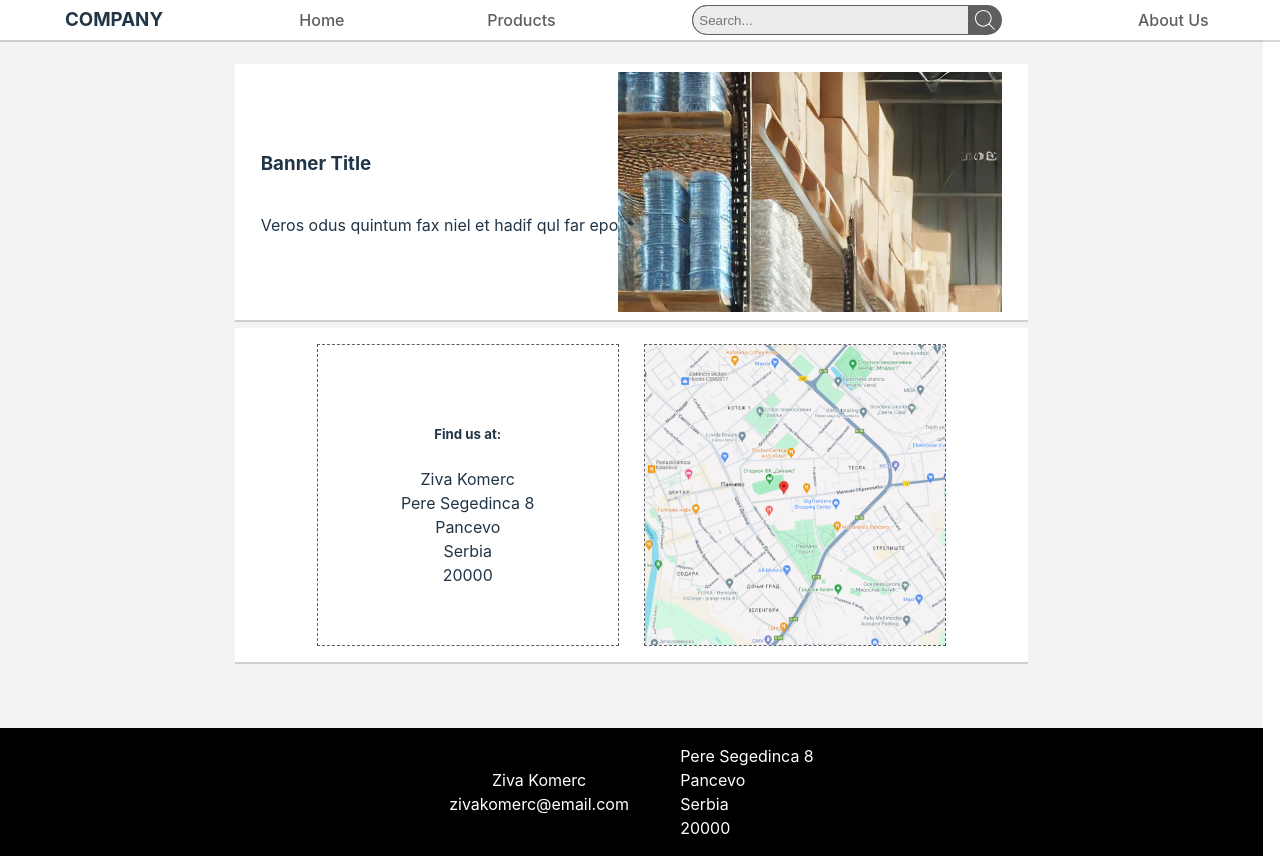
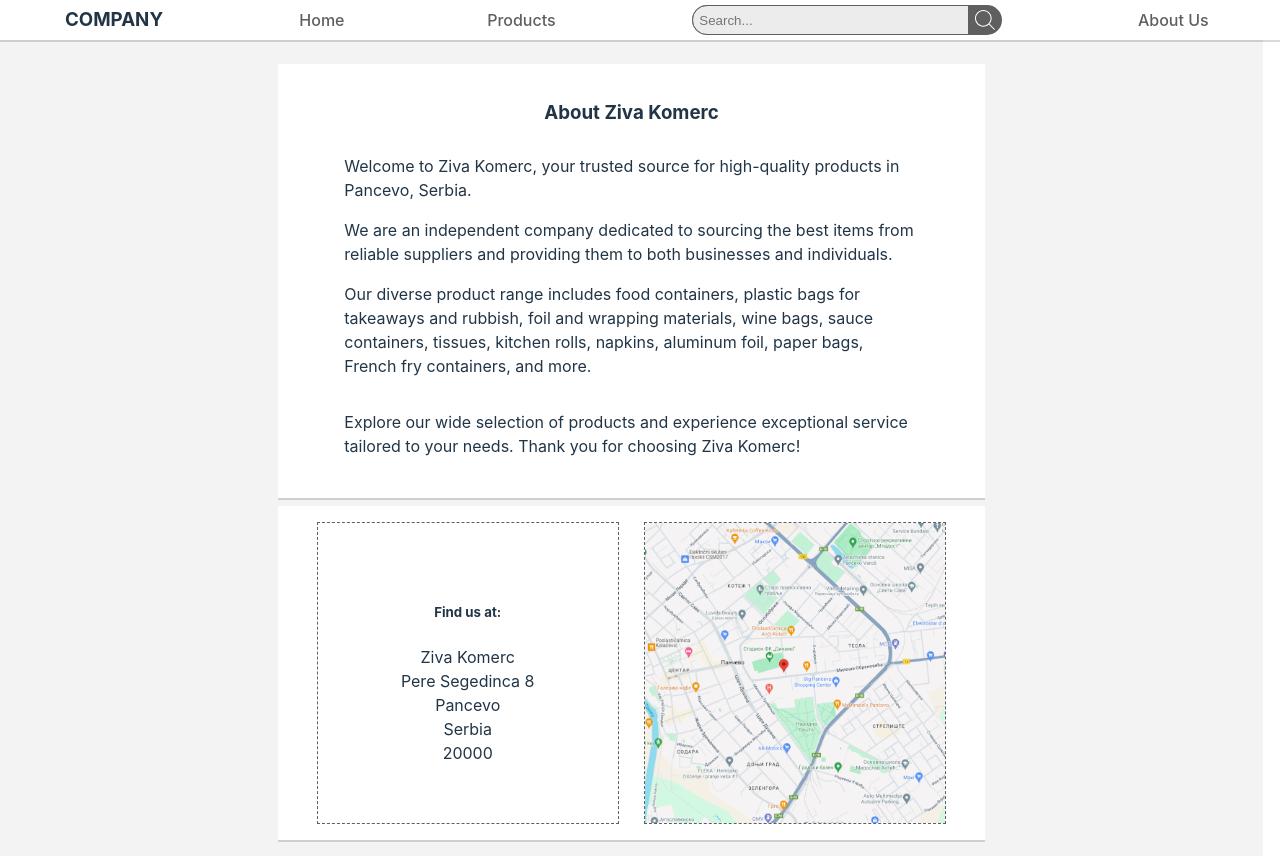
Before and after one commit to SuperHeavyBallet/Ziva-Website, a React (Vite) app in the folder Ziva-Website/: page /about in a window 1280 px wide. Shown: the top 858 px of the page. Built offline with nearby package versions, Linux system fonts and the light colour scheme.

Commit message:
Added Highlight Item Sequencial Scale Up > Down

```diff
--- /dev/null
+++ b/Ziva-Website/src/Components/AboutUsBanner/aboutUsBanner.jsx
@@ -0,0 +1,19 @@
+import styles from "./aboutUsBanner.module.css"
+
+export default function AboutUsBanner( {bannerTitle, bannerTextObject} )
+{
+    return(
+        <div className={styles.aboutUsBannerContainer}>
+            <div className={styles.aboutUsBannerTextArea}>
+                <h3>{bannerTitle}</h3>
+
+                <p>{bannerTextObject.line1}</p>
+                <p>{bannerTextObject.line2}</p>
+                <p>{bannerTextObject.line3}</p>
+                <p>{bannerTextObject.line4}</p>
+                <p>{bannerTextObject.line5}</p>
+
+            </div>
+        </div>
+    )
+}
--- /dev/null
+++ b/Ziva-Website/src/Components/AboutUsBanner/aboutUsBanner.module.css
@@ -0,0 +1,27 @@
+.aboutUsBannerContainer{
+    background-color: var(--bright-colour);
+    box-shadow: rgba(0, 0, 0, 0.15) 0px 2px 0px;
+
+    margin: 1vh 2vw;
+    padding: 1vh 2vw;
+    display: flex;
+    flex-direction: row;
+    justify-content: center;
+    align-items: center;
+}
+
+.aboutUsBannerTextArea{
+    display: flex;
+    flex-direction: column;
+    max-width: 600px;
+    padding: 1vh 1vw 3vh 1vw;
+}
+
+.aboutUsBannerTextArea h3{
+    text-align: center;
+}
+
+.aboutUsBannerTextArea p{
+    margin: 1vh 1vw;
+    padding: 0;
+}
--- a/Ziva-Website/src/Components/HomePageItemHighlight/homePageItemHighlight.jsx
+++ b/Ziva-Website/src/Components/HomePageItemHighlight/homePageItemHighlight.jsx
@@ -6,32 +6,44 @@ import { useEffect, useId, useState } from "react";
 
 export default function HomePageItemHighlight( {highlightItems})
 {
-    const selectedProducts = highlightItems;
 
     const [ currentIndex, setCurrentIndex ] = useState(0);
+    const [ activeIndex, setActiveIndex ] = useState(0);
     const itemsPerPage = 4;
 
-    function chooseItemsToShow(numberOfItems)
+    function chooseItemsToShow()
     {
+        const newIndex = (currentIndex + itemsPerPage) % highlightItems.length;
+        setCurrentIndex(newIndex);
+        setActiveIndex(0);
+    }
+
+    const itemsToShow =
+        highlightItems.slice(currentIndex, currentIndex + itemsPerPage)
+        .concat(
+        highlightItems.slice(0, Math.max(0, (currentIndex + itemsPerPage)
+            - highlightItems.length))
+    );
 
 
-        const newIndex = (currentIndex + itemsPerPage) % highlightItems.length;
-        setCurrentIndex(newIndex);
+    useEffect(() => {
+        const cycleActiveClass = setTimeout(() => {
+            setActiveIndex((prevIndex) => (prevIndex +1) % itemsPerPage);
+        }, 1000);
 
-
-    }
-
-    const itemsToShow = highlightItems.slice(currentIndex, currentIndex + itemsPerPage).concat(
-        highlightItems.slice(0, Math.max(0, (currentIndex + itemsPerPage) - highlightItems.length))
-    );
+        return () => clearTimeout(cycleActiveClass);
+    }, [activeIndex, itemsToShow]);
 
     useEffect(() => {
         const timer = setTimeout(() => {
             chooseItemsToShow();
-        }, 3000);
+
+        }, 4000);
 
         return () => clearTimeout(timer);
     }, [currentIndex]);
+
+
 
 
     return(
@@ -41,8 +53,8 @@ export default function HomePageItemHighlight( {highlightItems})
                 {
                     itemsToShow.map((product, index) => (
 
-                        <div className={styles.homePageHighlightItem}
-                        onClick={() => chooseItemsToShow()}
+                        <div className={
+                            `${styles.homePageHighlightItem} ${index === activeIndex ? styles.activeClass : ''}`}
                             key={index}>
                                 <Link to={"/products"}
                                 className={styles.link}
--- a/Ziva-Website/src/Components/HomePageItemHighlight/homePageItemHighlight.module.css
+++ b/Ziva-Website/src/Components/HomePageItemHighlight/homePageItemHighlight.module.css
@@ -57,3 +57,9 @@
     width:  150px;
     object-fit: cover;
 }
+
+.activeClass{
+    transform: scale(105%);
+
+
+}
--- a/Ziva-Website/src/pages/AboutUsPage/aboutUsPage.jsx
+++ b/Ziva-Website/src/pages/AboutUsPage/aboutUsPage.jsx
@@ -5,9 +5,18 @@ import bannerImage from "../../../public/images/tempBannerImage.png"
 import Footer from "../../Components/Footer/footer";
 import HomePageContactSection from "../../Components/HomePageContactSection/homePageContactSection";
 import { useEffect } from "react";
+import AboutUsBanner from "../../Components/AboutUsBanner/aboutUsBanner";
 
 export default function AboutUsPage()
 {
+    const aboutText =
+    {
+        line1: "Welcome to Ziva Komerc, your trusted source for high-quality products in Pancevo, Serbia.",
+        line2: "We are an independent company dedicated to sourcing the best items from reliable suppliers and providing them to both businesses and individuals.",
+        line3: "Our diverse product range includes food containers, plastic bags for takeaways and rubbish, foil and wrapping materials, wine bags, sauce containers, tissues, kitchen rolls, napkins, aluminum foil, paper bags, French fry containers, and more.",
+        lime4: "At Ziva Komerc, we pride ourselves on our commitment to quality and customer satisfaction.",
+        line5: "Explore our wide selection of products and experience exceptional service tailored to your needs. Thank you for choosing Ziva Komerc!"
+    }
 
     useEffect(() => {
         window.scrollTo(0, 0);
@@ -19,11 +28,10 @@ export default function AboutUsPage()
 
             <div className={styles.centreSection}>
 
-                <HeroBanner
-                bannerTitle="Banner Title"
-                bannerImageSrc={bannerImage}
-                bannerText="Veros odus quintum fax niel et hadif qul far epo"
-            />
+                <AboutUsBanner
+                    bannerTitle="About Ziva Komerc"
+                    bannerTextObject={aboutText}
+                />
 
                 <HomePageContactSection />
             </div>
```
Also changed, not shown: 1 other file (tests, documents, lock files or other folders).
